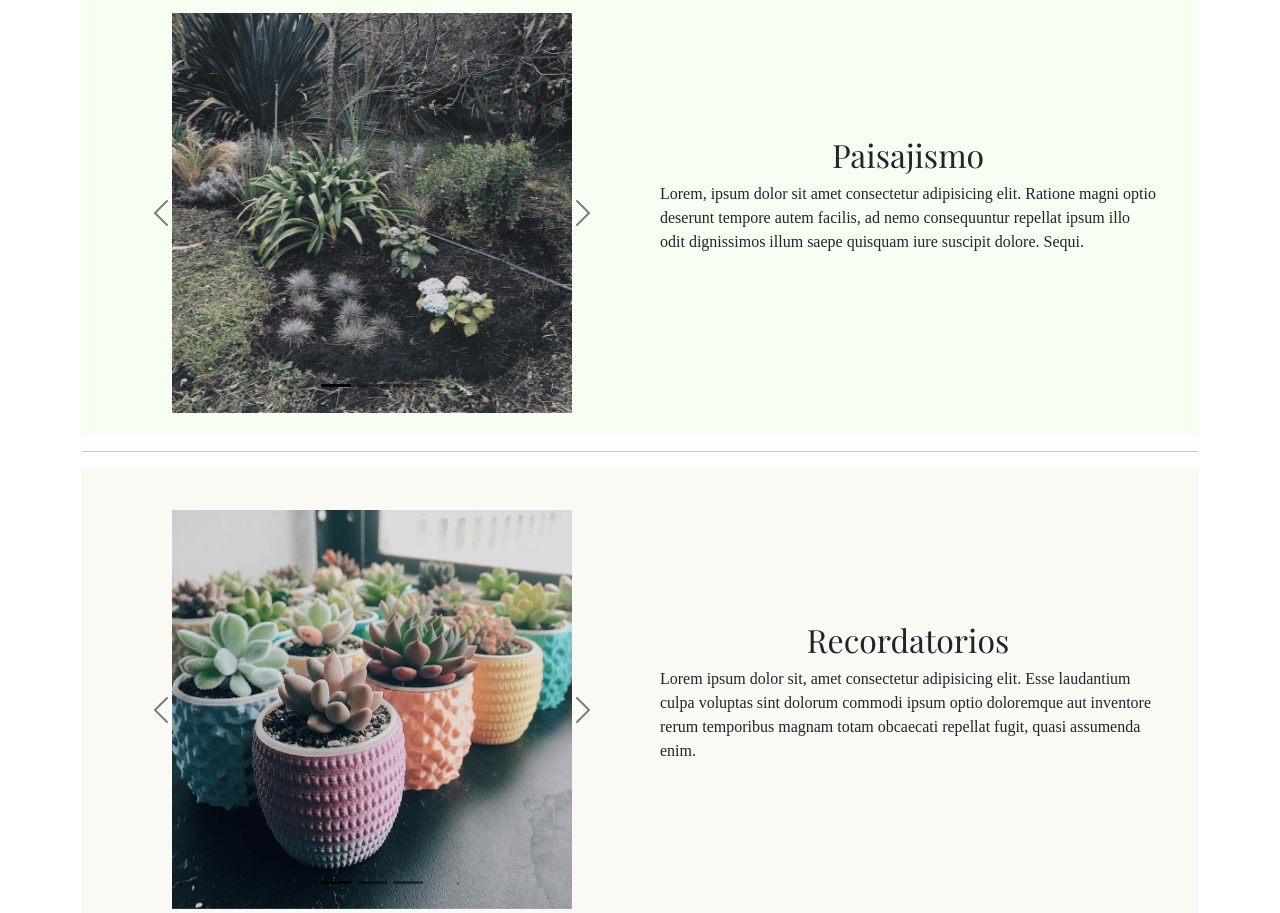
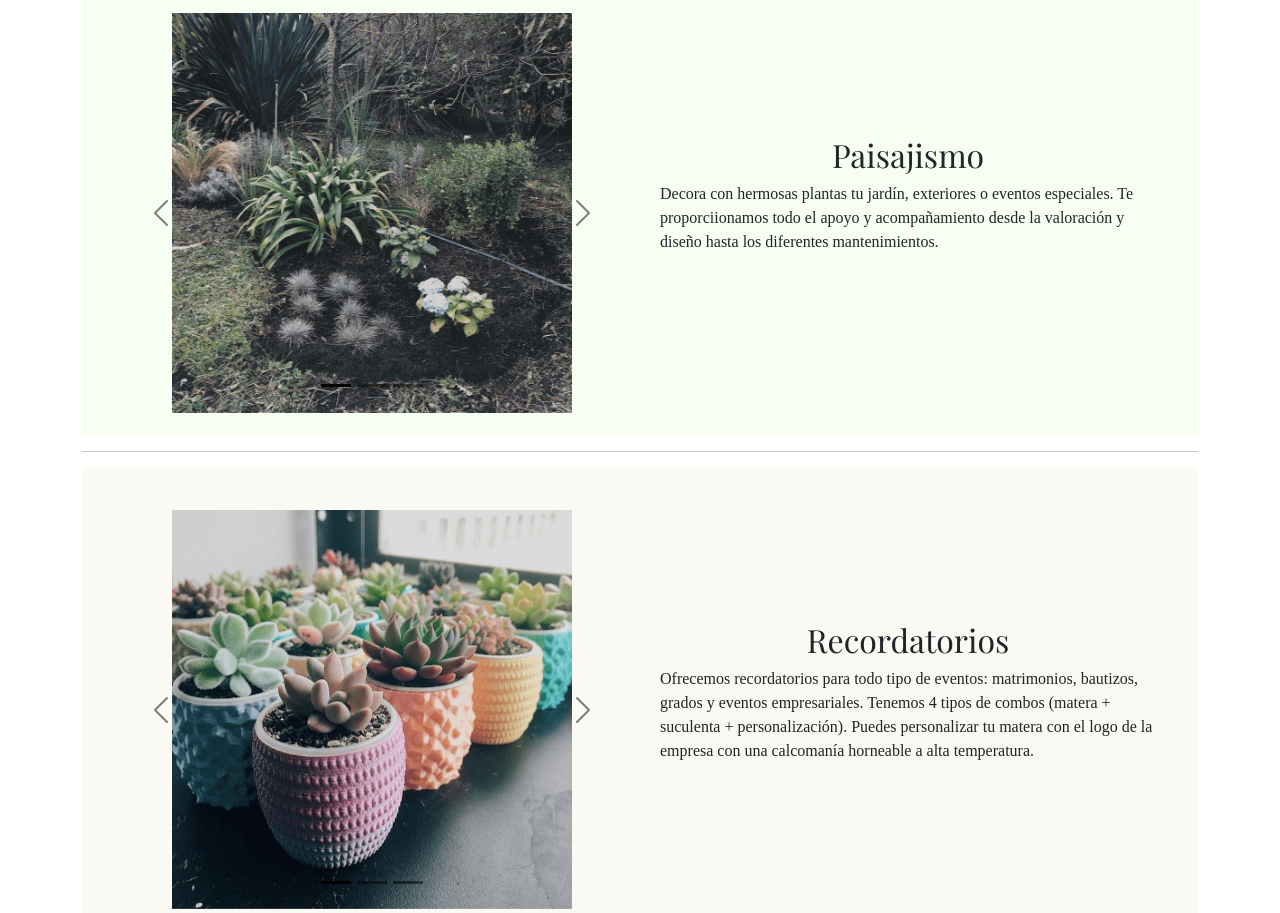
Before and after one commit to ktatianna/sevenland, a plain HTML site: page src/views/accesorios.html in a window 1280 px wide. Shown: the part 979-1892 px from the top of the page. Drawn offline with nearby package versions, Linux system fonts and the light colour scheme; a web font is replaced by a local one.

Commit message:
descripción de los accesorios

```diff
--- a/src/views/accesorios.html
+++ b/src/views/accesorios.html
@@ -129,13 +129,16 @@
                     </div>
                     <div class="carousel-inner">
                         <div class="carousel-item active" data-bs-interval="10000">
-                            <img src="../multimedia/img/accesorios/producto2.PNG" class="d-block w-100" alt="terrario hexagonal">
+                            <img src="../multimedia/img/accesorios/producto2.PNG" class="d-block w-100"
+                                alt="terrario hexagonal">
                         </div>
                         <div class="carousel-item" data-bs-interval="2000">
-                            <img src="../multimedia/img/accesorios/producto3.PNG" class="d-block w-100" alt="terrario con paisaje">
+                            <img src="../multimedia/img/accesorios/producto3.PNG" class="d-block w-100"
+                                alt="terrario con paisaje">
                         </div>
                         <div class="carousel-item">
-                            <img src="../multimedia/img/accesorios/producto4.PNG" class="d-block w-100" alt="terraio en pecera">
+                            <img src="../multimedia/img/accesorios/producto4.PNG" class="d-block w-100"
+                                alt="terraio en pecera">
                         </div>
                     </div>
                     <button class="carousel-control-prev" type="button" data-bs-target="#carouselExampleDark"
@@ -177,13 +180,16 @@
                     </div>
                     <div class="carousel-inner">
                         <div class="carousel-item active" data-bs-interval="10000">
-                            <img src="../multimedia/img/accesorios/paisajismo1.png" class="d-block w-100" alt="mantenimiento en jardines">
+                            <img src="../multimedia/img/accesorios/paisajismo1.png" class="d-block w-100"
+                                alt="mantenimiento en jardines">
                         </div>
                         <div class="carousel-item" data-bs-interval="2000">
-                            <img src="../multimedia/img/accesorios/paisajismo2.png" class="d-block w-100" alt="muro vegetal">
+                            <img src="../multimedia/img/accesorios/paisajismo2.png" class="d-block w-100"
+                                alt="muro vegetal">
                         </div>
                         <div class="carousel-item">
-                            <img src="../multimedia/img/accesorios/paisajismo3.png" class="d-block w-100" alt="decoracion vegetal de interior">
+                            <img src="../multimedia/img/accesorios/paisajismo3.png" class="d-block w-100"
+                                alt="decoracion vegetal de interior">
                         </div>
                     </div>
                     <button class="carousel-control-prev" type="button" data-bs-target="#carouselExampleDark"
@@ -201,10 +207,10 @@
             <section class="grid-item text-accesorios">
                 <section>
                     <h2>Paisajismo</h2>
-                    <p>Lorem, ipsum dolor sit amet consectetur adipisicing elit. Ratione magni optio deserunt tempore
-                        autem
-                        facilis, ad nemo consequuntur repellat ipsum illo odit dignissimos illum saepe quisquam iure
-                        suscipit dolore. Sequi.</p>
+                    <p>Decora con hermosas plantas tu jardín, exteriores o eventos especiales. Te proporciionamos todo
+                        el apoyo y acompañamiento
+                        desde la valoración y diseño hasta los diferentes mantenimientos.
+                    </p>
                 </section>
 
             </section>
@@ -227,13 +233,16 @@
                     </div>
                     <div class="carousel-inner">
                         <div class="carousel-item active" data-bs-interval="10000">
-                            <img src="../multimedia/img/accesorios/producto1.PNG" class="d-block w-100" alt="suculentas en miniatura">
+                            <img src="../multimedia/img/accesorios/producto1.PNG" class="d-block w-100"
+                                alt="suculentas en miniatura">
                         </div>
                         <div class="carousel-item" data-bs-interval="2000">
-                            <img src="../multimedia/img/accesorios/recordatorio2.png" class="d-block w-100" alt="terrario con paisaje">
+                            <img src="../multimedia/img/accesorios/recordatorio2.png" class="d-block w-100"
+                                alt="terrario con paisaje">
                         </div>
                         <div class="carousel-item">
-                            <img src="../multimedia/img/accesorios/recordatorio3.png" class="d-block w-100" alt="terrario en pecera">
+                            <img src="../multimedia/img/accesorios/recordatorio3.png" class="d-block w-100"
+                                alt="terrario en pecera">
                         </div>
                     </div>
                     <button class="carousel-control-prev" type="button" data-bs-target="#carouselExampleDark"
@@ -251,11 +260,10 @@
             <section class="grid-item text-accesorios">
                 <section>
                     <h2>Recordatorios</h2>
-                    <p>Lorem ipsum dolor sit, amet consectetur adipisicing elit. Esse laudantium culpa voluptas sint
-                        dolorum
-                        commodi ipsum optio doloremque aut inventore rerum temporibus magnam totam obcaecati repellat
-                        fugit,
-                        quasi assumenda enim.</p>
+                    <p>Ofrecemos recordatorios para todo tipo de eventos: matrimonios, bautizos, grados y eventos
+                        empresariales.
+                        Tenemos 4 tipos de combos (matera + suculenta + personalización). Puedes personalizar tu matera
+                        con el logo de la empresa con una calcomanía horneable a alta temperatura.</p>
 
                 </section>
             </section>
@@ -303,11 +311,13 @@
                         </li>
 
                         <li class="icon">
-                            <img src="https://img.icons8.com/ios/40/FFFFFF/instagram-new--v1.png" alt="icono de instagram"/>
+                            <img src="https://img.icons8.com/ios/40/FFFFFF/instagram-new--v1.png"
+                                alt="icono de instagram" />
                         </li>
 
                         <li class="icon">
-                            <img src="https://img.icons8.com/ios/40/FFFFFF/twitter-squared.png" alt="icono de twitter"/>
+                            <img src="https://img.icons8.com/ios/40/FFFFFF/twitter-squared.png"
+                                alt="icono de twitter" />
                         </li>
                     </ul>
                 </div>
```
